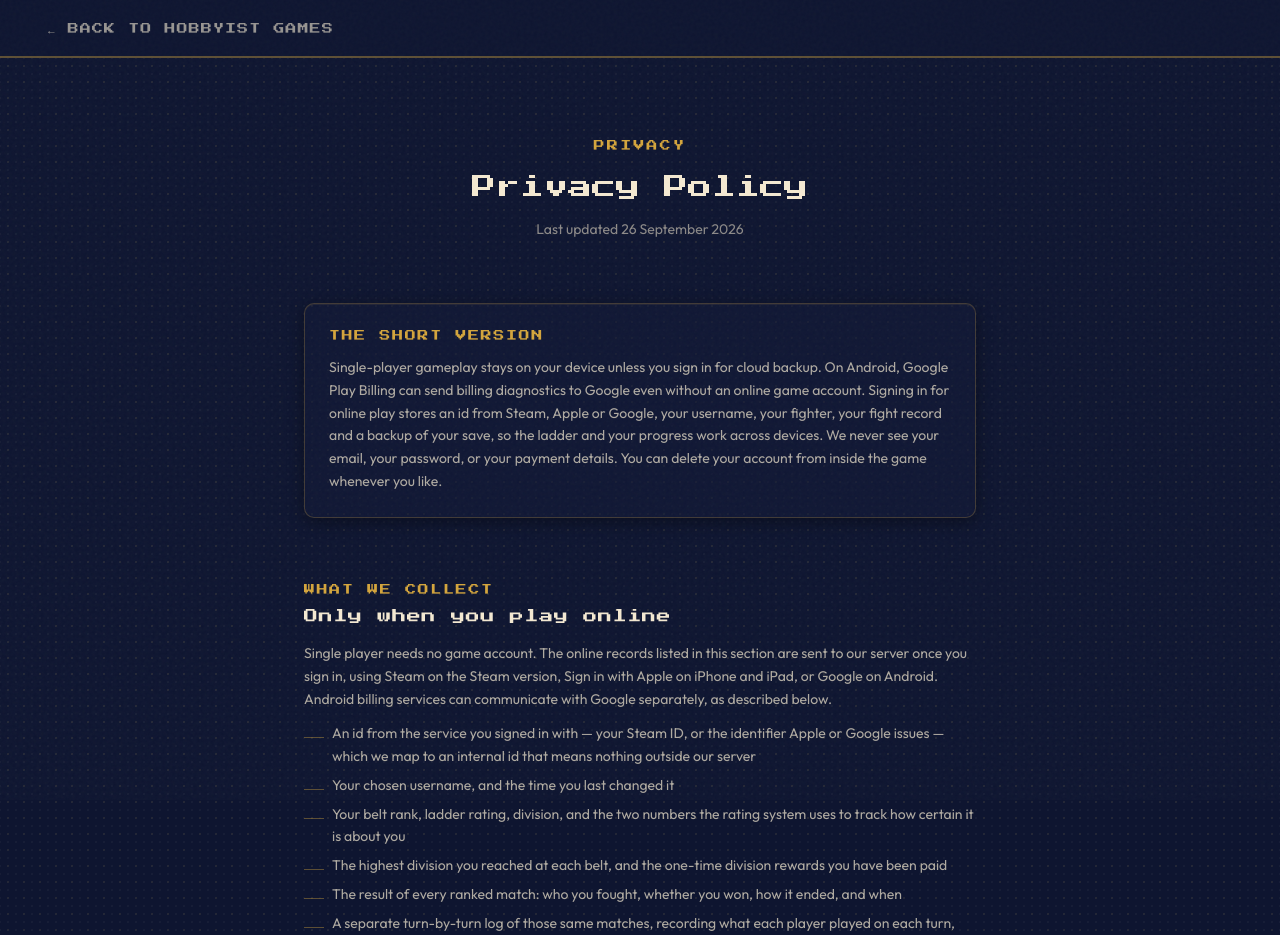
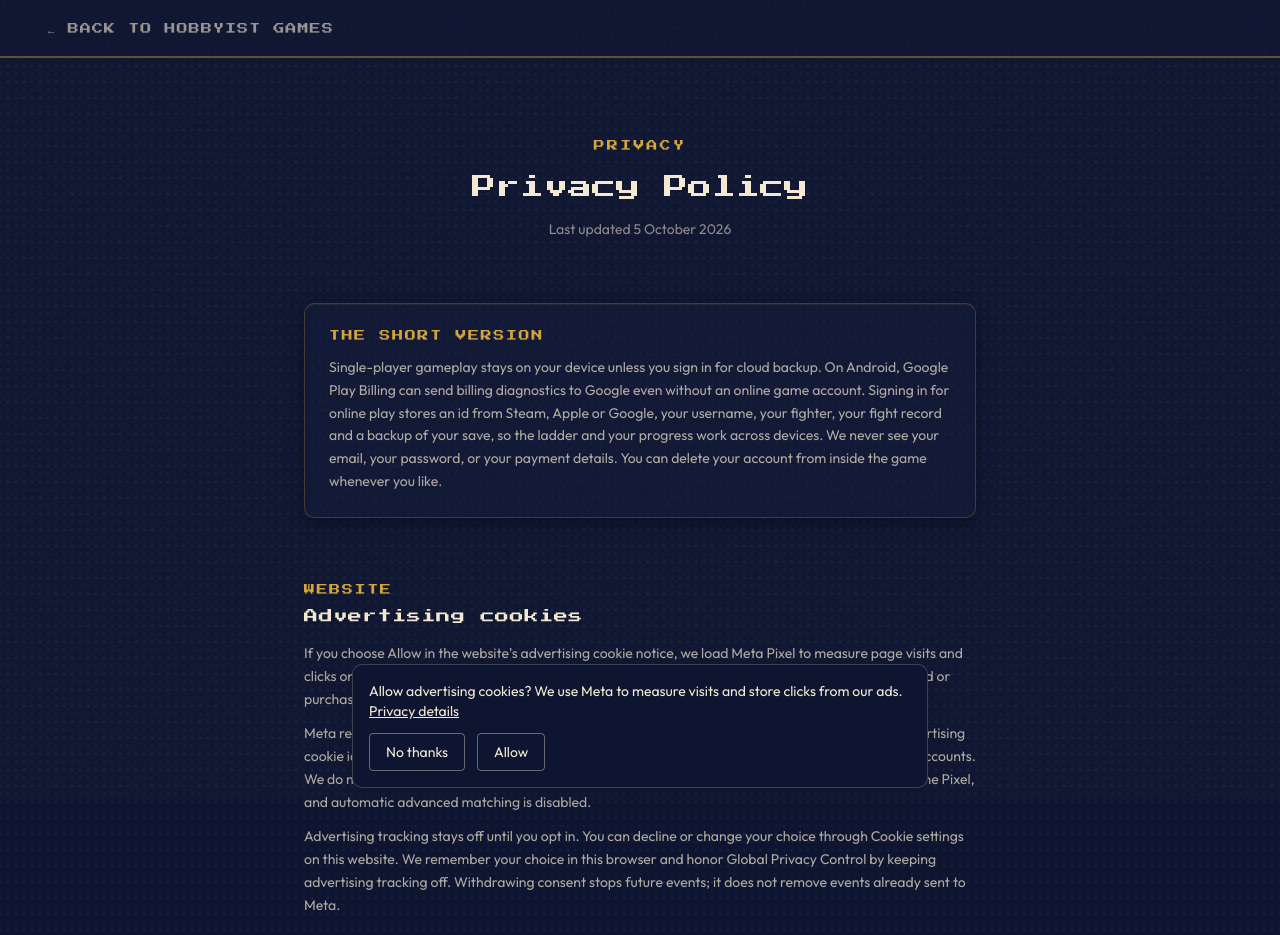
Before and after one commit to N8theGr811/hobbyist-games-website, a Next.js app: page /privacy in a window 1280 px wide. Shown: the top 935 px of the page. Built offline with nearby package versions, Linux system fonts and the light colour scheme.

Commit message:
Add consent-based Meta website visit and store-click tracking

```diff
--- a/src/app/layout.tsx
+++ b/src/app/layout.tsx
@@ -3,6 +3,7 @@ import { DM_Serif_Display, Outfit, JetBrains_Mono, Press_Start_2P } from "next/f
 import { SITE_URL } from "@/lib/site";
 import { APP_STORE_ID } from "@/lib/stores";
 import "./globals.css";
+import MetaPixel from "@/components/MetaPixel";
 
 const dmSerif = DM_Serif_Display({
   weight: "400",
@@ -57,7 +58,7 @@ export default function RootLayout({
       lang="en"
       className={`${dmSerif.variable} ${outfit.variable} ${jetbrainsMono.variable} ${pixelFont.variable}`}
     >
-      <body>{children}</body>
+      <body>{children}<MetaPixel /></body>
     </html>
   );
 }
--- a/src/app/privacy/page.tsx
+++ b/src/app/privacy/page.tsx
@@ -9,7 +9,7 @@ export const metadata: Metadata = {
 };
 
 /** Shown in the header and at the foot of the policy. */
-const LAST_UPDATED = "26 September 2026";
+const LAST_UPDATED = "5 October 2026";
 const CONTACT = "info@submissionsaga.com";
 
 /**
@@ -82,6 +82,7 @@ const CONTACT = "info@submissionsaga.com";
 const GOOGLE_SIGN_IN_LIVE = true;
 
 interface Section {
+  id?: string;
   label: string;
   title: string;
   /** Paragraphs of plain prose. */
@@ -135,6 +136,17 @@ const INFRASTRUCTURE = [
  * here — which is what GOOGLE_SIGN_IN_LIVE above is for.
  */
 const SECTIONS: Section[] = [
+  {
+    id: "website-advertising",
+    label: "Website",
+    title: "Advertising cookies",
+    body: [
+      "If you choose Allow in the website's advertising cookie notice, we load Meta Pixel to measure page visits and clicks on our Steam, App Store and Google Play links. A store click does not tell us whether you installed or purchased the game.",
+      "Meta receives these events, the page URL, browser and device information, your IP address and advertising cookie identifiers. Meta can use this information to attribute visits to ads and match activity to Meta accounts. We do not send mailing-list email addresses, game account details or payment information through the Pixel, and automatic advanced matching is disabled.",
+      "Advertising tracking stays off until you opt in. You can decline or change your choice through Cookie settings on this website. We remember your choice in this browser and honor Global Privacy Control by keeping advertising tracking off. Withdrawing consent stops future events; it does not remove events already sent to Meta.",
+    ],
+    note: "This tracking applies to the website only. It is not installed inside the game. Meta handles the data it receives under its own privacy policy at https://www.facebook.com/privacy/policy/.",
+  },
   {
     label: "What we collect",
     title: "Only when you play online",
@@ -412,7 +424,7 @@ export default function PrivacyPage() {
                   : section;
 
               return (
-                <section key={section.title}>
+                <section key={section.title} id={s.id}>
                   <p className="font-pixel text-pixel-xs tracking-[0.15em] uppercase text-steam-gold mb-2">
                     {s.label}
                   </p>
--- /dev/null
+++ b/src/components/MetaPixel.tsx
@@ -0,0 +1,108 @@
+"use client";
+
+/** Website advertising measurement, enabled only after a visitor opts in. */
+import Script from "next/script";
+import { usePathname } from "next/navigation";
+import { useEffect, useState, useSyncExternalStore } from "react";
+import { STORES } from "@/lib/stores";
+
+const PIXEL_ID = "1050915077930277";
+const CONSENT_KEY = "saga-advertising-consent";
+const LIVE_HOSTS = new Set(["submissionsaga.com", "www.submissionsaga.com", "hobbyistgames.com", "www.hobbyistgames.com"]);
+const CHANGE_EVENT = "saga-advertising-consent-change";
+type Choice = "accepted" | "declined" | null;
+type Pixel = (...args: unknown[]) => void;
+declare global {
+  interface Window { fbq?: Pixel; }
+}
+
+let memoryChoice: Choice = null;
+function getChoice(): Choice {
+  if ((navigator as Navigator & { globalPrivacyControl?: boolean }).globalPrivacyControl) return "declined";
+  try {
+    const stored = localStorage.getItem(CONSENT_KEY);
+    return stored === "accepted" || stored === "declined" ? stored : memoryChoice;
+  } catch { return memoryChoice; }
+}
+function subscribe(callback: () => void): () => void {
+  window.addEventListener(CHANGE_EVENT, callback);
+  window.addEventListener("storage", callback);
+  return () => {
+    window.removeEventListener(CHANGE_EVENT, callback);
+    window.removeEventListener("storage", callback);
+  };
+}
+function saveChoice(choice: Exclude<Choice, null>): void {
+  memoryChoice = choice;
+  try { localStorage.setItem(CONSENT_KEY, choice); } catch { /* Session choice still works. */ }
+  if (choice === "declined") window.fbq?.("consent", "revoke");
+  window.dispatchEvent(new Event(CHANGE_EVENT));
+}
+
+export default function MetaPixel() {
+  const choice = useSyncExternalStore(subscribe, getChoice, () => null);
+  const pathname = usePathname();
+  const [settingsOpen, setSettingsOpen] = useState(false);
+  const [ready, setReady] = useState(false);
+
+  useEffect(() => {
+    if (choice !== "accepted") {
+      window.fbq?.("consent", "revoke");
+      return;
+    }
+    if (!ready) return;
+    window.fbq?.("consent", "grant");
+    window.fbq?.("track", "PageView");
+  }, [choice, pathname, ready]);
+
+  useEffect(() => {
+    if (choice !== "accepted" || !ready) return;
+    const trackStoreClick = (event: MouseEvent): void => {
+      if (!(event.target instanceof Element)) return;
+      const anchor = event.target.closest("a");
+      if (!anchor) return;
+      const destination = new URL(anchor.href);
+      const store = STORES.find((entry) => {
+        const expected = new URL(entry.href);
+        return destination.origin === expected.origin && destination.pathname === expected.pathname &&
+          (entry.id !== "google-play" || destination.searchParams.get("id") === expected.searchParams.get("id"));
+      });
+      if (store && getChoice() === "accepted") {
+        window.fbq?.("trackCustom", "StoreClick", { store: store.id });
+      }
+    };
+    document.addEventListener("click", trackStoreClick);
+    return () => document.removeEventListener("click", trackStoreClick);
+  }, [choice, ready]);
+
+  const choose = (value: Exclude<Choice, null>): void => {
+    saveChoice(value);
+    setSettingsOpen(false);
+  };
+
+  return (
+    <>
+      {choice === "accepted" && LIVE_HOSTS.has(window.location.hostname) && (
+        <Script id="meta-pixel" strategy="afterInteractive" onReady={() => setReady(true)}>
+          {`!function(f,b,e,v,n,t,s){if(f.fbq)return;n=f.fbq=function(){n.callMethod?
+          n.callMethod.apply(n,arguments):n.queue.push(arguments)};if(!f._fbq)f._fbq=n;
+          n.push=n;n.loaded=!0;n.version='2.0';n.queue=[];t=b.createElement(e);t.async=!0;
+          t.src=v;s=b.getElementsByTagName(e)[0];s.parentNode.insertBefore(t,s)}
+          (window,document,'script','https://connect.facebook.net/en_US/fbevents.js');
+          fbq('set','autoConfig',false,'${PIXEL_ID}');fbq('init','${PIXEL_ID}');`}
+        </Script>
+      )}
+      {choice === null || settingsOpen ? (
+        <section aria-label="Advertising cookie choices" className="fixed bottom-3 left-3 right-3 z-[100] mx-auto max-w-xl rounded-md border border-cream/20 bg-steam-navy p-4 text-sm text-cream shadow-lg">
+          <p>Allow advertising cookies? We use Meta to measure visits and store clicks from our ads. <a href="/privacy#website-advertising" className="underline">Privacy details</a></p>
+          <div className="mt-3 flex gap-3">
+            <button type="button" onClick={() => choose("declined")} className="rounded border border-cream/40 px-4 py-2 hover:bg-cream/10">No thanks</button>
+            <button type="button" onClick={() => choose("accepted")} className="rounded border border-cream/40 px-4 py-2 hover:bg-cream/10">Allow</button>
+          </div>
+        </section>
+      ) : (
+        <button type="button" onClick={() => setSettingsOpen(true)} className="fixed bottom-2 left-2 z-[100] rounded bg-steam-navy px-3 py-2 text-xs text-cream/70 underline">Cookie settings</button>
+      )}
+    </>
+  );
+}
```
